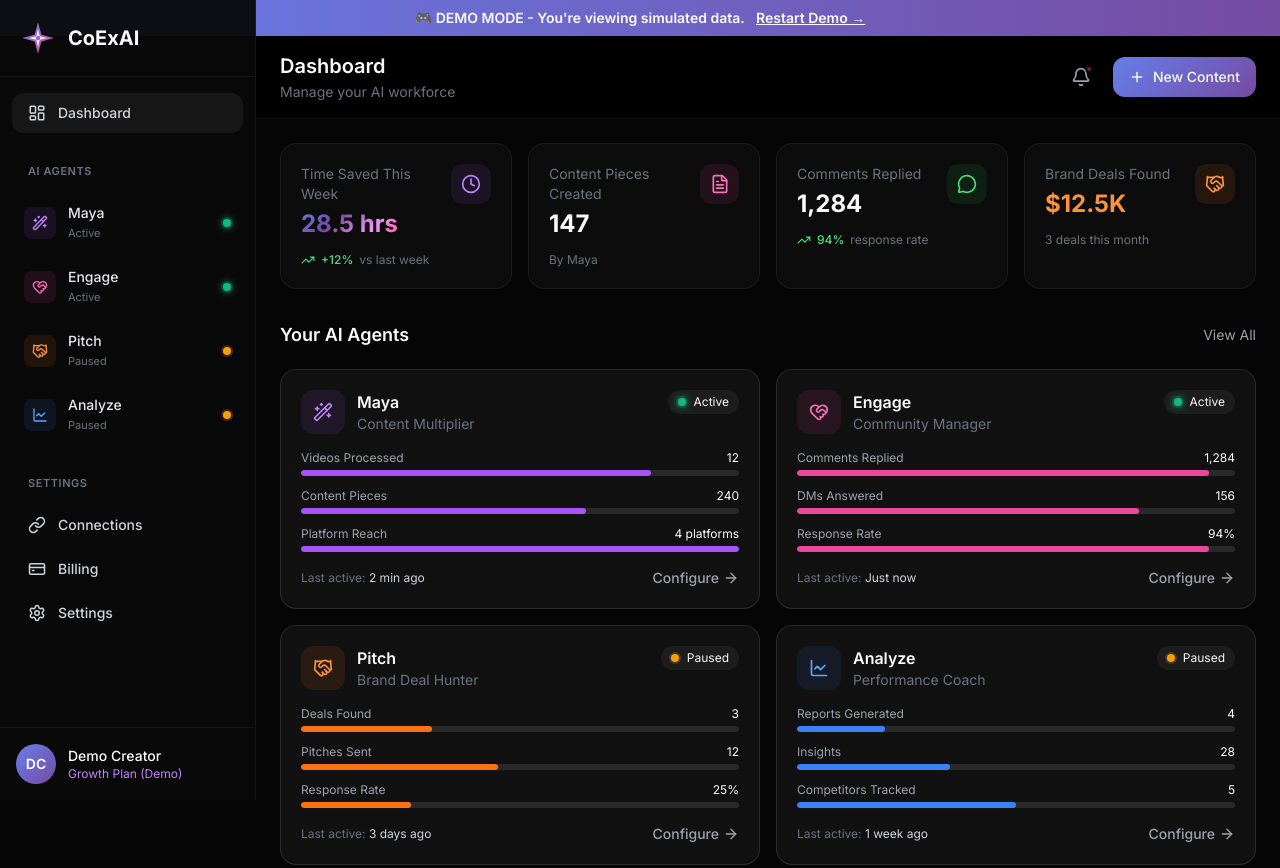
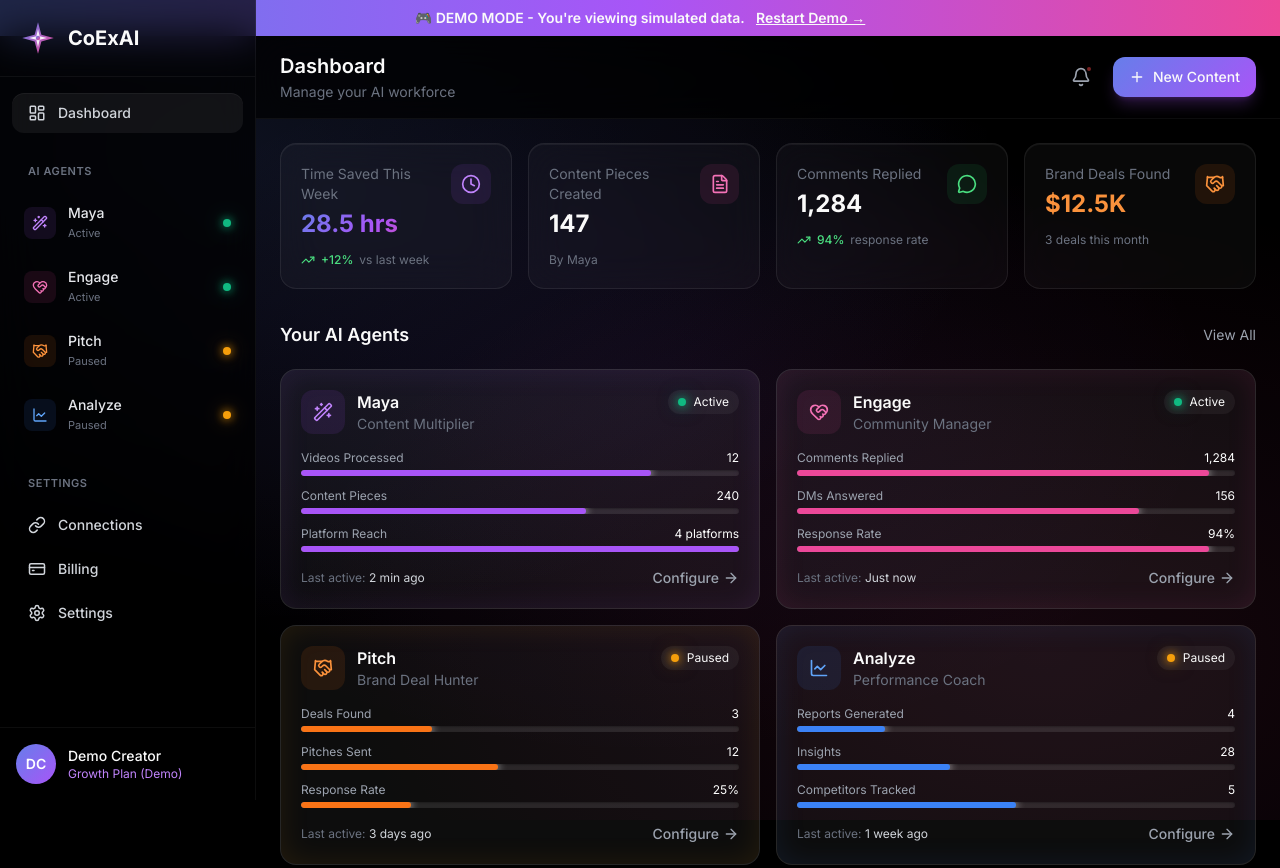
Before and after one commit to elthesentient-hash/coexai-platform, a website: page dashboard/index.html in a window 1280 px wide. Shown: the top 868 px of the page. Drawn offline with nearby package versions, Linux system fonts and the light colour scheme.

Commit message:
Add glassmorphism + neon effects to dashboard
- Dynamic gradient background with animation
- Glassmorphism cards (backdrop-blur, transparency)
- Neon glow effects on agent cards
- Glass navigation bar
- Enhanced neon status indicators
- Progress bars with glow effects
- Apple-like clean aesthetic throughout

```diff
--- a/dashboard/index.html
+++ b/dashboard/index.html
@@ -10,34 +10,155 @@
     <link href="https://fonts.googleapis.com/css2?family=Inter:wght@300;400;500;600;700;800&display=swap" rel="stylesheet">
     <style>
         * { font-family: 'Inter', system-ui, sans-serif; -webkit-font-smoothing: antialiased; }
-        body { background: #050505; color: #fafafa; }
+
+        /* Dynamic gradient background */
+        body {
+            background: #000;
+            color: #fafafa;
+            position: relative;
+        }
+
+        body::before {
+            content: '';
+            position: fixed;
+            top: 0;
+            left: 0;
+            right: 0;
+            bottom: 0;
+            background:
+                radial-gradient(ellipse at 20% 20%, rgba(102, 126, 234, 0.15) 0%, transparent 50%),
+                radial-gradient(ellipse at 80% 80%, rgba(236, 72, 153, 0.1) 0%, transparent 50%),
+                radial-gradient(ellipse at 50% 50%, rgba(168, 85, 247, 0.08) 0%, transparent 60%);
+            z-index: -2;
+            animation: gradientShift 20s ease-in-out infinite;
+        }
+
+        @keyframes gradientShift {
+            0%, 100% { opacity: 1; transform: scale(1); }
+            50% { opacity: 0.8; transform: scale(1.1); }
+        }
+
         .gradient-text {
-            background: linear-gradient(135deg, #667eea 0%, #764ba2 25%, #f093fb 50%, #f5576c 75%);
+            background: linear-gradient(135deg, #667eea 0%, #a855f7 50%, #ec4899 100%);
             -webkit-background-clip: text;
             -webkit-text-fill-color: transparent;
             background-clip: text;
         }
-        .gradient-purple { background: linear-gradient(135deg, #667eea 0%, #764ba2 100%); }
-        .gradient-pink { background: linear-gradient(135deg, #f093fb 0%, #f5576c 100%); }
-        .gradient-orange { background: linear-gradient(135deg, #ffd93d 0%, #ff6b6b 100%); }
-        .gradient-blue { background: linear-gradient(135deg, #4facfe 0%, #00f2fe 100%); }
+
+        .gradient-purple { background: linear-gradient(135deg, #667eea 0%, #a855f7 100%); }
+        .gradient-pink { background: linear-gradient(135deg, #ec4899 0%, #f43f5e 100%); }
+        .gradient-orange { background: linear-gradient(135deg, #f59e0b 0%, #f97316 100%); }
+        .gradient-blue { background: linear-gradient(135deg, #3b82f6 0%, #06b6d4 100%); }
+
+        /* Glassmorphism cards */
+        .glass-card {
+            background: rgba(255, 255, 255, 0.03);
+            backdrop-filter: blur(20px);
+            -webkit-backdrop-filter: blur(20px);
+            border: 1px solid rgba(255, 255, 255, 0.08);
+            box-shadow:
+                0 4px 30px rgba(0, 0, 0, 0.1),
+                inset 0 1px 0 rgba(255, 255, 255, 0.05);
+        }
+
+        .glass-card:hover {
+            background: rgba(255, 255, 255, 0.05);
+            border-color: rgba(255, 255, 255, 0.12);
+            box-shadow:
+                0 8px 40px rgba(0, 0, 0, 0.2),
+                inset 0 1px 0 rgba(255, 255, 255, 0.08);
+        }
+
+        /* Neon effects */
+        .neon-purple {
+            box-shadow:
+                0 0 20px rgba(102, 126, 234, 0.3),
+                0 0 40px rgba(102, 126, 234, 0.2),
+                inset 0 1px 0 rgba(255, 255, 255, 0.1);
+        }
+
+        .neon-pink {
+            box-shadow:
+                0 0 20px rgba(236, 72, 153, 0.3),
+                0 0 40px rgba(236, 72, 153, 0.2),
+                inset 0 1px 0 rgba(255, 255, 255, 0.1);
+        }
+
         .agent-card { transition: all 0.3s cubic-bezier(0.4, 0, 0.2, 1); }
-        .agent-card:hover { transform: translateY(-4px); box-shadow: 0 20px 40px rgba(0,0,0,0.3); }
-        .agent-maya { border-left: 3px solid #a855f7; }
-        .agent-engage { border-left: 3px solid #ec4899; }
-        .agent-pitch { border-left: 3px solid #f59e0b; }
-        .agent-analyze { border-left: 3px solid #3b82f6; }
-        .stat-card { background: rgba(255,255,255,0.03); border: 1px solid rgba(255,255,255,0.06); border-radius: 16px; }
-        .nav-item { transition: all 0.2s ease; border-radius: 12px; }
-        .nav-item:hover, .nav-item.active { background: rgba(255,255,255,0.06); }
+        .agent-card:hover {
+            transform: translateY(-4px) scale(1.02);
+            box-shadow: 0 20px 40px rgba(0,0,0,0.3);
+        }
+
+        .agent-maya { border-left: 3px solid #a855f7; box-shadow: inset 0 0 30px rgba(168, 85, 247, 0.1); }
+        .agent-engage { border-left: 3px solid #ec4899; box-shadow: inset 0 0 30px rgba(236, 72, 153, 0.1); }
+        .agent-pitch { border-left: 3px solid #f59e0b; box-shadow: inset 0 0 30px rgba(245, 158, 11, 0.1); }
+        .agent-analyze { border-left: 3px solid #3b82f6; box-shadow: inset 0 0 30px rgba(59, 130, 246, 0.1); }
+
+        .stat-card {
+            background: rgba(255, 255, 255, 0.03);
+            backdrop-filter: blur(20px);
+            -webkit-backdrop-filter: blur(20px);
+            border: 1px solid rgba(255, 255, 255, 0.08);
+            border-radius: 16px;
+            box-shadow: inset 0 1px 0 rgba(255, 255, 255, 0.05);
+        }
+
+        .nav-item {
+            transition: all 0.2s ease;
+            border-radius: 12px;
+        }
+        .nav-item:hover, .nav-item.active {
+            background: rgba(255, 255, 255, 0.06);
+            box-shadow: inset 0 1px 0 rgba(255, 255, 255, 0.05);
+        }
+
         .status-dot { width: 8px; height: 8px; border-radius: 50%; }
-        .status-active { background: #10b981; box-shadow: 0 0 0 2px rgba(16,185,129,0.2), 0 0 8px #10b981; }
-        .status-paused { background: #f59e0b; box-shadow: 0 0 0 2px rgba(245,158,11,0.2); }
-        .sidebar { background: rgba(10,10,10,0.95); border-right: 1px solid rgba(255,255,255,0.05); }
-        .progress-bar { background: rgba(255,255,255,0.1); border-radius: 999px; overflow: hidden; }
-        .progress-fill { height: 100%; border-radius: 999px; transition: width 0.5s ease; }
-        .demo-banner { background: linear-gradient(90deg, #667eea 0%, #764ba2 100%); animation: demoPulse 2s infinite; }
-        @keyframes demoPulse { 0%, 100% { opacity: 0.9; } 50% { opacity: 1; } }
+        .status-active {
+            background: #10b981;
+            box-shadow: 0 0 10px #10b981, 0 0 20px rgba(16, 185, 129, 0.5);
+        }
+        .status-paused {
+            background: #f59e0b;
+            box-shadow: 0 0 10px #f59e0b, 0 0 20px rgba(245, 158, 11, 0.5);
+        }
+
+        .sidebar {
+            background: rgba(0, 0, 0, 0.7);
+            backdrop-filter: blur(20px);
+            -webkit-backdrop-filter: blur(20px);
+            border-right: 1px solid rgba(255, 255, 255, 0.05);
+        }
+
+        .progress-bar {
+            background: rgba(255, 255, 255, 0.1);
+            border-radius: 999px;
+            overflow: hidden;
+            box-shadow: inset 0 1px 2px rgba(0, 0, 0, 0.3);
+        }
+        .progress-fill {
+            height: 100%;
+            border-radius: 999px;
+            transition: width 0.5s ease;
+            box-shadow: 0 0 10px currentColor;
+        }
+
+        .demo-banner {
+            background: linear-gradient(90deg, #667eea 0%, #a855f7 50%, #ec4899 100%);
+            animation: demoPulse 2s infinite;
+        }
+
+        .glass-nav {
+            background: rgba(0, 0, 0, 0.7);
+            backdrop-filter: blur(20px);
+            -webkit-backdrop-filter: blur(20px);
+        }
+
+        @keyframes demoPulse {
+            0%, 100% { opacity: 0.9; }
+            50% { opacity: 1; }
+        }
+
         [x-cloak] { display: none !important; }
     </style>
 </head>
@@ -138,7 +259,7 @@
     <!-- Main Content -->
     <div class="ml-64 min-h-screen flex flex-col">
         <!-- Header -->
-        <header class="sticky top-0 z-40 bg-black/90 backdrop-blur-xl border-b border-white/5">
+        <header class="sticky top-0 z-40 glass-nav border-b border-white/5">
             <div class="flex items-center justify-between px-6 py-4">
                 <div>
                     <h1 class="text-xl font-semibold" x-text="pageTitle"></h1>
@@ -153,7 +274,7 @@
                     </button>
 
                     <!-- Quick Actions -->
-                    <button class="gradient-purple px-4 py-2.5 rounded-xl text-sm font-medium flex items-center gap-2 hover:opacity-90 transition-opacity">
+                    <button class="gradient-purple px-4 py-2.5 rounded-xl text-sm font-medium flex items-center gap-2 hover:opacity-90 transition-opacity shadow-lg shadow-purple-500/25">
                         <i data-lucide="plus" class="w-4 h-4"></i>
                         New Content
                     </button>
```
